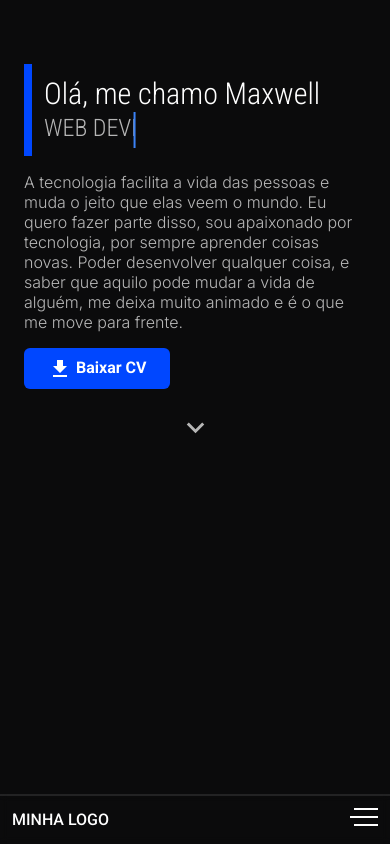
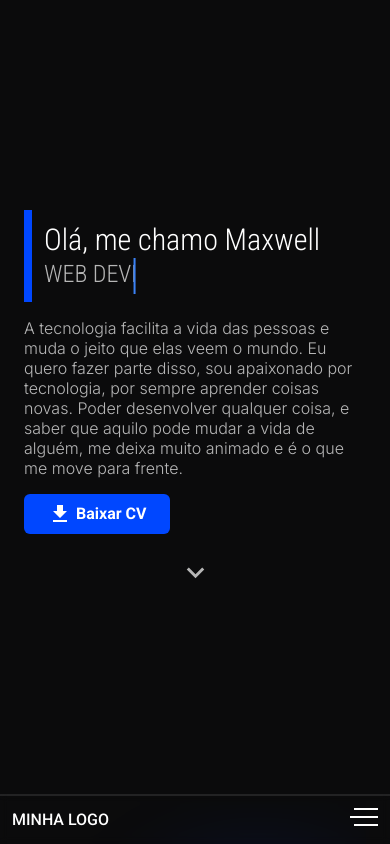
Before and after one commit to Maxwell-Santos/maxwell, a Next.js app: page / in a window 390 px wide. Shown: the top 844 px of the page. Built offline with nearby package versions, Linux system fonts and the light colour scheme.

Commit message:
ajuste responsividade

```diff
--- a/src/components/Intro.tsx
+++ b/src/components/Intro.tsx
@@ -22,7 +22,7 @@ export function Intro() {
 
   return (
     <section
-      className="w-full h-screen md:h-auto"
+      className="w-full h-[80vh] md:h-auto flex flex-col justify-center"
     >
       <div className="w-full md:w-3/4 2xl:w-4/5 flex flex-col gap-4" data-aos="fade-right">
         <div
```
